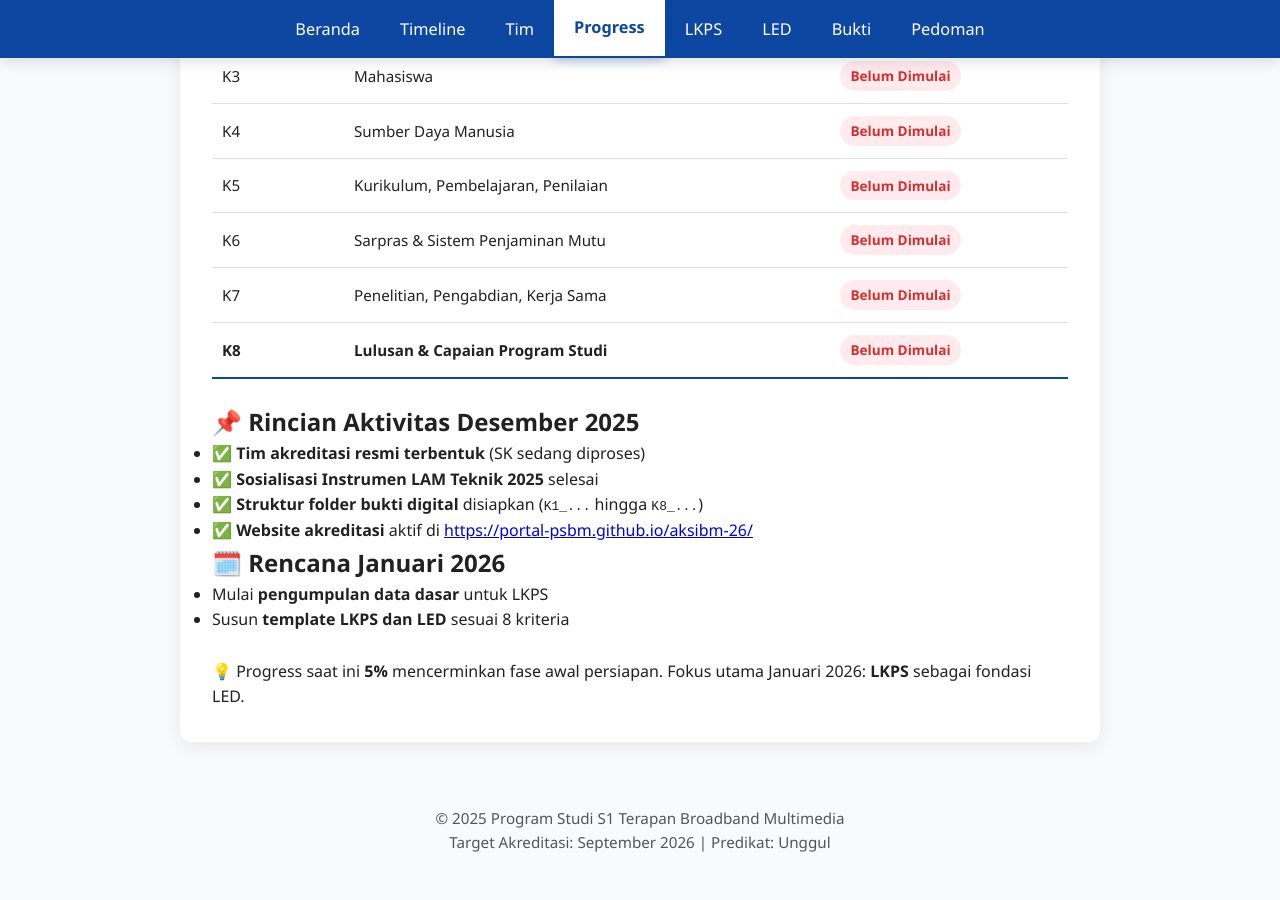
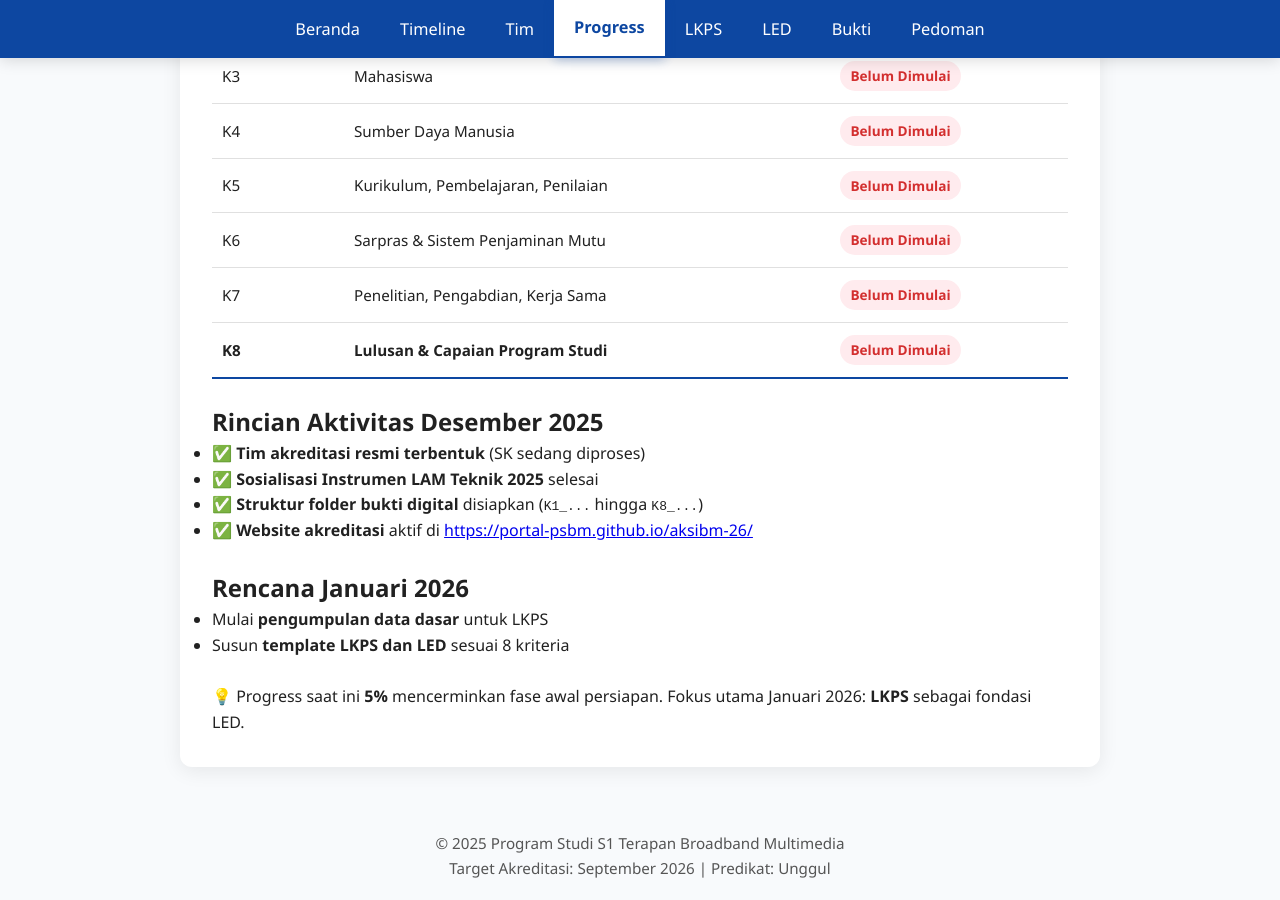
Before and after one commit to portal-psbm/aksibm-26, a Jekyll site: the page built from progress.md, in a window 1280 px wide and 900 px high, scrolled down 596 px. Built offline with Jekyll 4.4.1, drawn with Linux system fonts in a browser that asks for light colours; before the commit the page ends 1470 px from its top, so only the background shows below that.

```diff
--- a/progress.md
+++ b/progress.md
@@ -150,13 +150,13 @@ permalink: /progress/
   </tbody>
 </table>
 
-## 📌 Rincian Aktivitas Desember 2025
+## Rincian Aktivitas Desember 2025
 - ✅ **Tim akreditasi resmi terbentuk** (SK sedang diproses)
 - ✅ **Sosialisasi Instrumen LAM Teknik 2025** selesai
 - ✅ **Struktur folder bukti digital** disiapkan (`K1_...` hingga `K8_...`)
-- ✅ **Website akreditasi** aktif di [https://portal-psbm.github.io/aksibm-26/](https://portal-psbm.github.io/aksibm-26/)
+- ✅ **Website akreditasi** aktif di [https://portal-psbm.github.io/aksibm-26/](https://portal-psbm.github.io/aksibm-26/) <br><br>
 
-## 🗓️ Rencana Januari 2026
+## Rencana Januari 2026
 - Mulai **pengumpulan data dasar** untuk LKPS
 - Susun **template LKPS dan LED** sesuai 8 kriteria <br><br>
 
```
